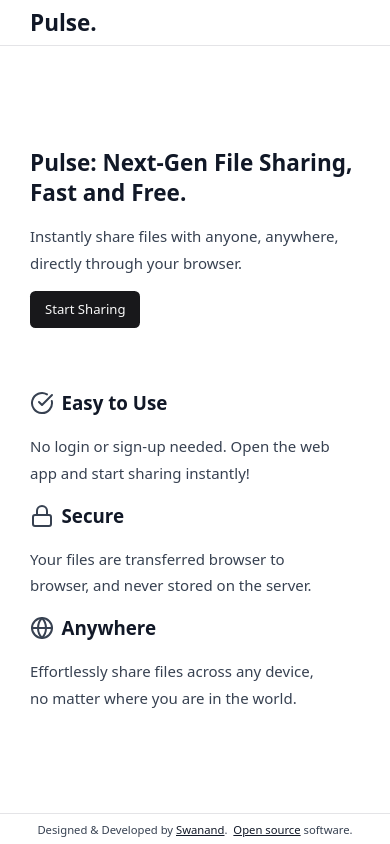
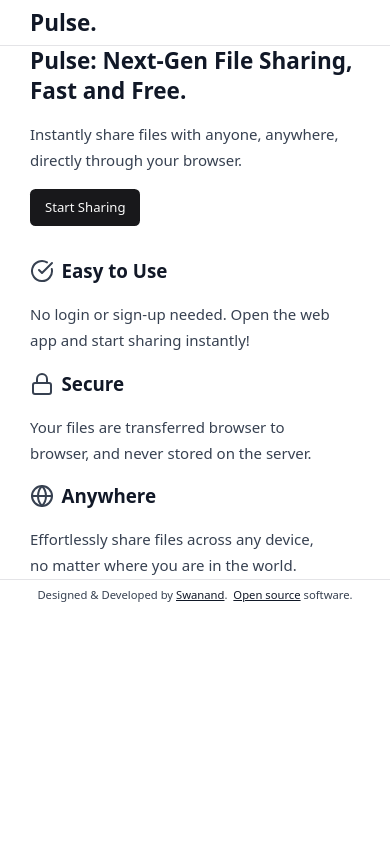
Before and after one commit to Swanand01/Pulse, a React (Create React App) app in the folder client/: page / in a window 390 px wide. Built offline with nearby package versions, Linux system fonts and the light colour scheme.

Commit message:
Fix footer not appearing on small devices

```diff
--- a/client/public/index.html
+++ b/client/public/index.html
@@ -13,8 +13,8 @@
         <link rel="manifest" href="%PUBLIC_URL%/manifest.json" />
         <title>Pulse</title>
     </head>
-    <body>
+    <body class="h-svh">
         <noscript>You need to enable JavaScript to run this app.</noscript>
-        <div id="root"></div>
+        <div id="root" class="h-full"></div>
     </body>
 </html>
--- a/client/src/App.tsx
+++ b/client/src/App.tsx
@@ -6,7 +6,7 @@ import Room from "./components/routes/Room";
 
 function App() {
   return (
-    <div className="bg-background flex min-h-svh flex-col antialiased w-full">
+    <div className="bg-background flex h-full flex-col antialiased w-full">
       <Header />
       <Routes>
         <Route path="/" element={<Home />} />
--- a/client/src/components/routes/Home/index.tsx
+++ b/client/src/components/routes/Home/index.tsx
@@ -3,7 +3,7 @@ import Hero from "./Hero";
 
 export default function Home() {
   return (
-    <div className="flex flex-1 flex-col gap-16 justify-center sm:gap-28">
+    <div className="flex flex-1 flex-col gap-8 justify-center sm:gap-28">
       <Hero />
       <Features />
     </div>
```
